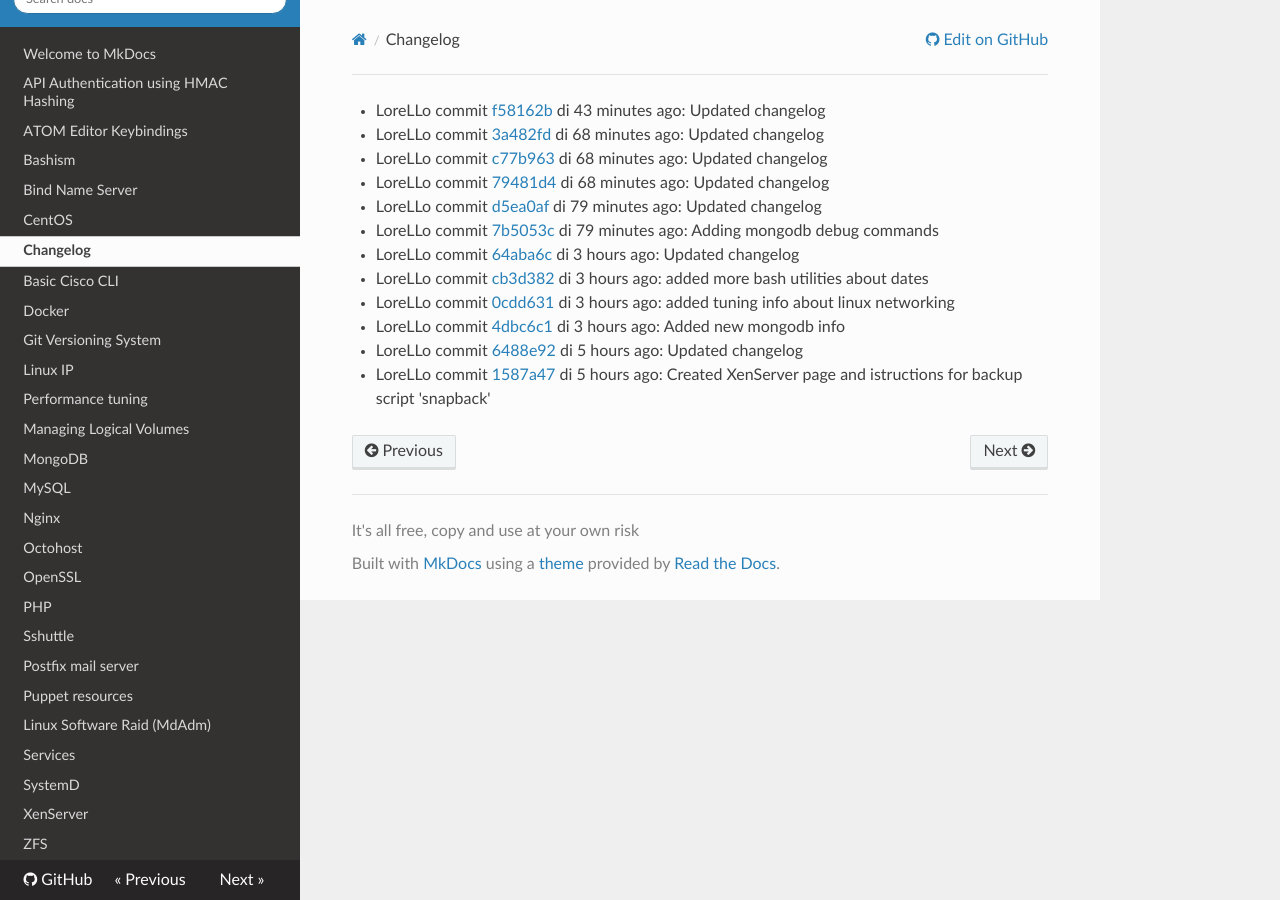
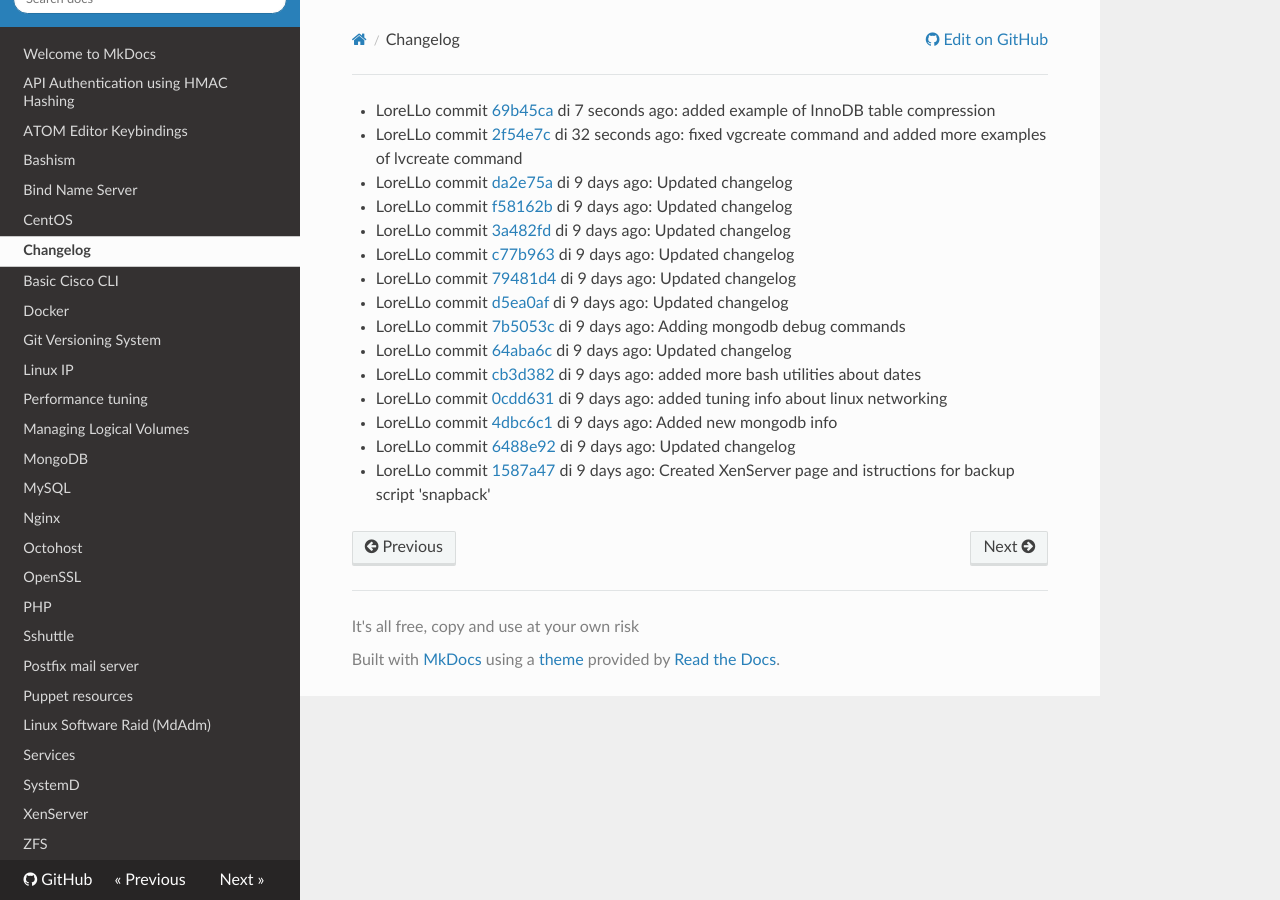
Before and after one commit to lorello/lorello.github.io, an MkDocs documentation site: the page built from docs/changelog.md, in a window 1280 px wide. Built offline with MkDocs 1.6.1, drawn with Linux system fonts in a browser that asks for light colours; nearby versions of some CDN libraries.

Commit message:
Updated changelog

```diff
--- a/docs/changelog.md
+++ b/docs/changelog.md
@@ -1,23 +1,29 @@
-* LoreLLo commit [f58162b](https://github.com/lorello/lorello.github.io/commit/f58162b0b997a06db8f3cd55ddc970299ec3724d) di 43 minutes ago: Updated changelog
+* LoreLLo commit [69b45ca](https://github.com/lorello/lorello.github.io/commit/69b45ca74c5324c487e0ae42ae09d3550a86ebc2) di 7 seconds ago: added example of InnoDB table compression
 
-* LoreLLo commit [3a482fd](https://github.com/lorello/lorello.github.io/commit/3a482fd7bf22857bcb8ac8b9c8da4b55238ef165) di 68 minutes ago: Updated changelog
+* LoreLLo commit [2f54e7c](https://github.com/lorello/lorello.github.io/commit/2f54e7cad755a0fcb38c7f2027a5a4778739a215) di 32 seconds ago: fixed vgcreate command and added more examples of lvcreate command
 
-* LoreLLo commit [c77b963](https://github.com/lorello/lorello.github.io/commit/c77b963eff00194efd9a971f3d80128bfb397225) di 68 minutes ago: Updated changelog
+* LoreLLo commit [da2e75a](https://github.com/lorello/lorello.github.io/commit/da2e75afa4a7e4248156d8fc718cee05937b79fd) di 9 days ago: Updated changelog
 
-* LoreLLo commit [79481d4](https://github.com/lorello/lorello.github.io/commit/79481d477077dab776151f7329c0be4a1f07d1c4) di 68 minutes ago: Updated changelog
+* LoreLLo commit [f58162b](https://github.com/lorello/lorello.github.io/commit/f58162b0b997a06db8f3cd55ddc970299ec3724d) di 9 days ago: Updated changelog
 
-* LoreLLo commit [d5ea0af](https://github.com/lorello/lorello.github.io/commit/d5ea0afe83a249f984e38a86c5dd9d1439a990bf) di 79 minutes ago: Updated changelog
+* LoreLLo commit [3a482fd](https://github.com/lorello/lorello.github.io/commit/3a482fd7bf22857bcb8ac8b9c8da4b55238ef165) di 9 days ago: Updated changelog
 
-* LoreLLo commit [7b5053c](https://github.com/lorello/lorello.github.io/commit/7b5053c923bb8f7021789647b501bc42c05ad6f2) di 79 minutes ago: Adding mongodb debug commands
+* LoreLLo commit [c77b963](https://github.com/lorello/lorello.github.io/commit/c77b963eff00194efd9a971f3d80128bfb397225) di 9 days ago: Updated changelog
 
-* LoreLLo commit [64aba6c](https://github.com/lorello/lorello.github.io/commit/64aba6c69d87291124456adfb4a0655973ae4450) di 3 hours ago: Updated changelog
+* LoreLLo commit [79481d4](https://github.com/lorello/lorello.github.io/commit/79481d477077dab776151f7329c0be4a1f07d1c4) di 9 days ago: Updated changelog
 
-* LoreLLo commit [cb3d382](https://github.com/lorello/lorello.github.io/commit/cb3d3829a25db0decc1d9ff309a2929ff4096ba8) di 3 hours ago: added more bash utilities about dates
+* LoreLLo commit [d5ea0af](https://github.com/lorello/lorello.github.io/commit/d5ea0afe83a249f984e38a86c5dd9d1439a990bf) di 9 days ago: Updated changelog
 
-* LoreLLo commit [0cdd631](https://github.com/lorello/lorello.github.io/commit/0cdd63186dbf5152c7d8a0fc0b9bf07cbb49b727) di 3 hours ago: added tuning info about linux networking
+* LoreLLo commit [7b5053c](https://github.com/lorello/lorello.github.io/commit/7b5053c923bb8f7021789647b501bc42c05ad6f2) di 9 days ago: Adding mongodb debug commands
 
-* LoreLLo commit [4dbc6c1](https://github.com/lorello/lorello.github.io/commit/4dbc6c1e751ab53a9abbe595f8e11c8e86f0d7f6) di 3 hours ago: Added new mongodb info
+* LoreLLo commit [64aba6c](https://github.com/lorello/lorello.github.io/commit/64aba6c69d87291124456adfb4a0655973ae4450) di 9 days ago: Updated changelog
 
-* LoreLLo commit [6488e92](https://github.com/lorello/lorello.github.io/commit/6488e92062fb15905d975e6b2003042d53a00dd7) di 5 hours ago: Updated changelog
+* LoreLLo commit [cb3d382](https://github.com/lorello/lorello.github.io/commit/cb3d3829a25db0decc1d9ff309a2929ff4096ba8) di 9 days ago: added more bash utilities about dates
 
-* LoreLLo commit [1587a47](https://github.com/lorello/lorello.github.io/commit/1587a4727ce98e48ead096e8459dd56ecb850230) di 5 hours ago: Created XenServer page and istructions for backup script 'snapback'
+* LoreLLo commit [0cdd631](https://github.com/lorello/lorello.github.io/commit/0cdd63186dbf5152c7d8a0fc0b9bf07cbb49b727) di 9 days ago: added tuning info about linux networking
+
+* LoreLLo commit [4dbc6c1](https://github.com/lorello/lorello.github.io/commit/4dbc6c1e751ab53a9abbe595f8e11c8e86f0d7f6) di 9 days ago: Added new mongodb info
+
+* LoreLLo commit [6488e92](https://github.com/lorello/lorello.github.io/commit/6488e92062fb15905d975e6b2003042d53a00dd7) di 9 days ago: Updated changelog
+
+* LoreLLo commit [1587a47](https://github.com/lorello/lorello.github.io/commit/1587a4727ce98e48ead096e8459dd56ecb850230) di 9 days ago: Created XenServer page and istructions for backup script 'snapback'
```
